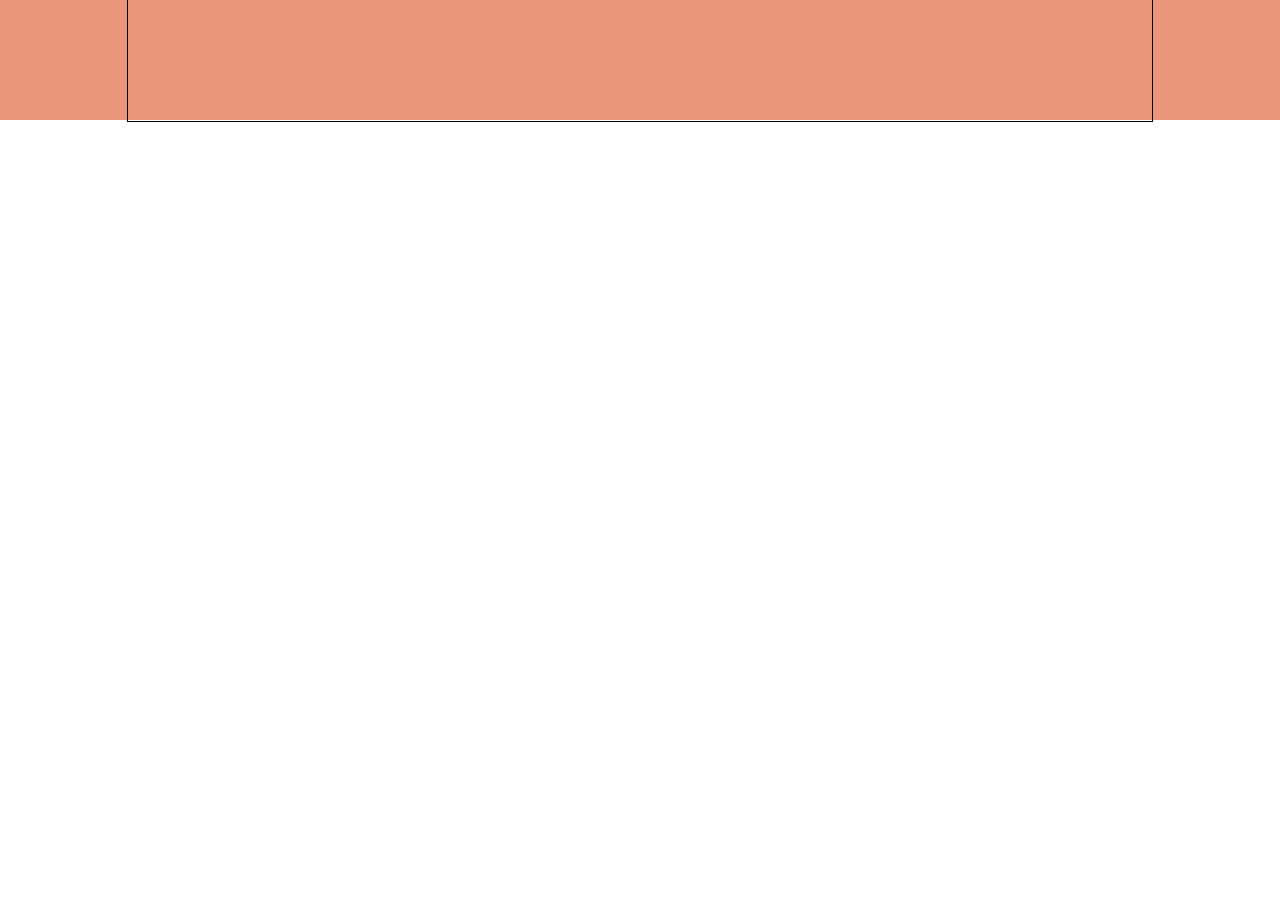
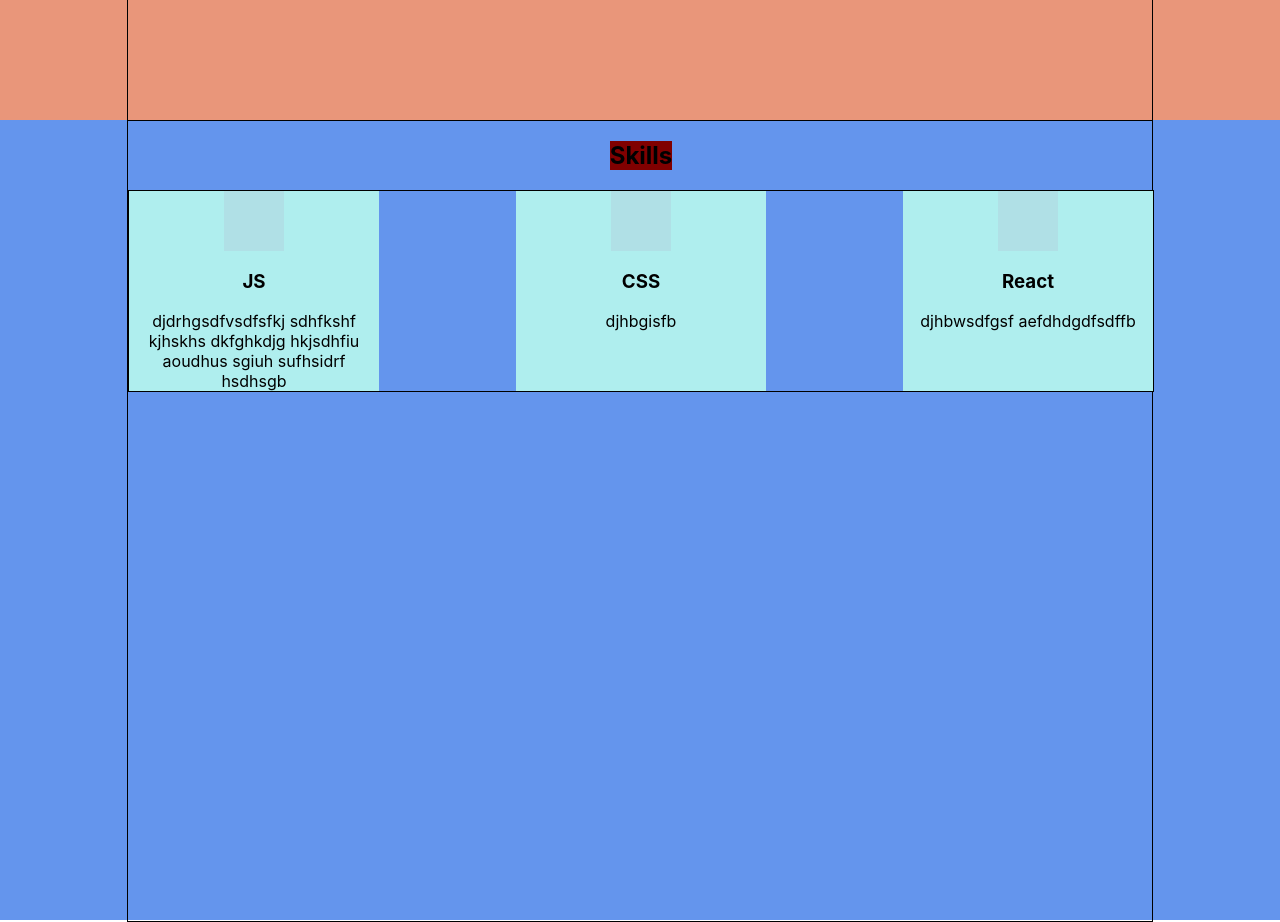
Before and after one commit to IKnopochka/portfolio, a React (Create React App) app: page / in a window 1280 px wide. Shown: the part 760-1682 px from the top of the page. Before the commit the page ends 882 px from the top, so only its background shows below. Built offline with nearby package versions, Linux system fonts and the light colour scheme.

Commit message:
2nd Block done

```diff
--- a/src/App.tsx
+++ b/src/App.tsx
@@ -2,12 +2,14 @@ import React from 'react';
 import './App.css';
 import Header from "./Header/Header";
 import Main from "./Main/Main";
+import SkillsBlock from "./Skills/SkillsBlock";
 
 function App() {
     return (
         <div className="App">
             <Header/>
             <Main/>
+            <SkillsBlock/>
         </div>
     );
 }
--- a/src/Common/styles/Container.module.css
+++ b/src/Common/styles/Container.module.css
@@ -5,7 +5,7 @@
     margin: 0 auto;
     display: flex;
     align-items: center;
-    flex-direction: row-reverse;
-    justify-content: space-around;
+    justify-content: space-between;
+    flex-wrap: wrap;
 
 }
--- /dev/null
+++ b/src/Skills/Skill/Skill.module.css
@@ -0,0 +1,15 @@
+.skill {
+    width: 250px;
+    background-color: paleturquoise;
+    display: flex;
+    flex-direction: column;
+    align-items: center;
+    text-align: center;
+}
+.icon{
+    height: 60px;
+    width: 60px;
+    background-color: powderblue;
+}
+.description {
+}
--- /dev/null
+++ b/src/Skills/Skill/Skill.tsx
@@ -0,0 +1,19 @@
+import React from 'react';
+import styles from './Skill.module.css'
+
+type SkillPropsType = {
+    title: string
+    description: string
+}
+
+const Skill = (props: SkillPropsType) => {
+    return (
+        <div className={styles.skill}>
+            <div className={styles.icon}></div>
+            <h3>{props.title}</h3>
+            <span className={styles.description}>{props.description}</span>
+        </div>
+    );
+};
+
+export default Skill;
--- /dev/null
+++ b/src/Skills/SkillsBlock.module.css
@@ -0,0 +1,20 @@
+.skillsBlock {
+    height: 100vh;
+    background-color: cornflowerblue;
+}
+
+.skillsContainer {
+    justify-content: flex-start;
+    flex-direction: column;
+}
+
+.skills {
+    border: 1px solid;
+    width: 100%;
+    display: flex;
+    justify-content: space-between;
+}
+
+.title {
+    background-color: maroon;
+}
--- /dev/null
+++ b/src/Skills/SkillsBlock.tsx
@@ -0,0 +1,21 @@
+import React from 'react';
+import styles from './SkillsBlock.module.css'
+import stylesContainer from './../Common/styles/Container.module.css'
+import Skill from "./Skill/Skill";
+
+const SkillsBlock = () => {
+    return (
+        <div className={styles.skillsBlock}>
+            <div className={`${stylesContainer.container} ${styles.skillsContainer}`}>
+                <h2 className={styles.title}>Skills</h2>
+                <div className={styles.skills}>
+                    <Skill title={"JS"} description={'djdrhgsdfvsdfsfkj sdhfkshf kjhskhs dkfghkdjg hkjsdhfiu aoudhus sgiuh sufhsidrf hsdhsgb'}/>
+                    <Skill title={'CSS'} description={'djhbgisfb'}/>
+                    <Skill title={'React'} description={'djhbwsdfgsf aefdhdgdfsdffb'}/>
+                </div>
+            </div>
+        </div>
+    );
+};
+
+export default SkillsBlock;
```
